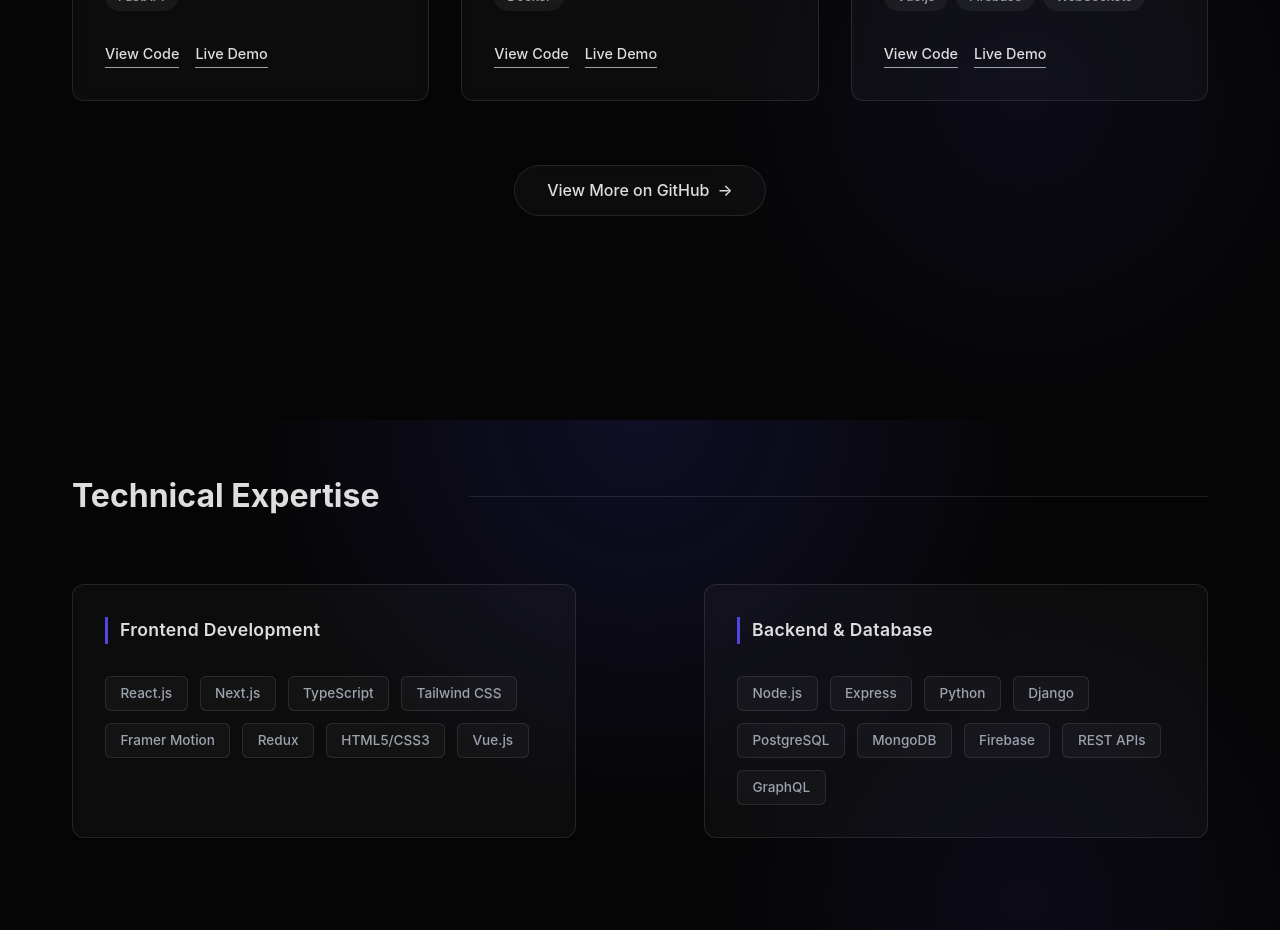
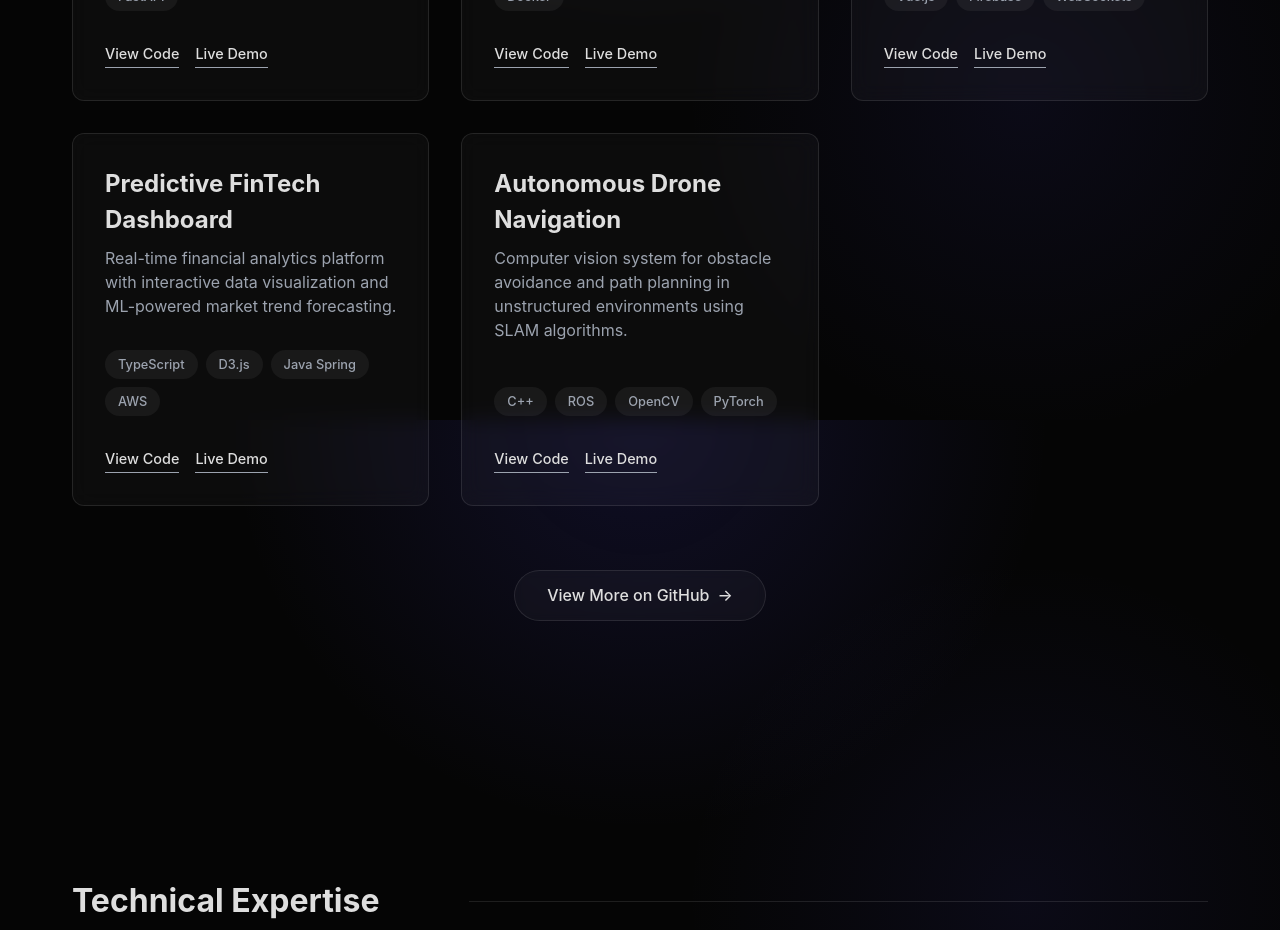
Before and after one commit to aaryan-codes56/portfolio, a React (Vite) app: page / in a window 1280 px wide. Shown: the part 1980-2910 px from the top of the page. Built offline with nearby package versions, Linux system fonts and the light colour scheme.

Commit message:
Enhance: Added 2 more premium projects to Work section

```diff
--- a/src/components/Work/Work.jsx
+++ b/src/components/Work/Work.jsx
@@ -24,6 +24,22 @@ const projects = [
         title: 'Real-time Collaboration Suite',
         description: 'Team productivity workspace with live cursor tracking and conflict-free data sync using WebSocket tech.',
         tags: ['Vue.js', 'Firebase', 'WebSockets'],
+        demoLink: '#',
+        codeLink: '#'
+    },
+    {
+        id: 4,
+        title: 'Predictive FinTech Dashboard',
+        description: 'Real-time financial analytics platform with interactive data visualization and ML-powered market trend forecasting.',
+        tags: ['TypeScript', 'D3.js', 'Java Spring', 'AWS'],
+        demoLink: '#',
+        codeLink: '#'
+    },
+    {
+        id: 5,
+        title: 'Autonomous Drone Navigation',
+        description: 'Computer vision system for obstacle avoidance and path planning in unstructured environments using SLAM algorithms.',
+        tags: ['C++', 'ROS', 'OpenCV', 'PyTorch'],
         demoLink: '#',
         codeLink: '#'
     }
```
